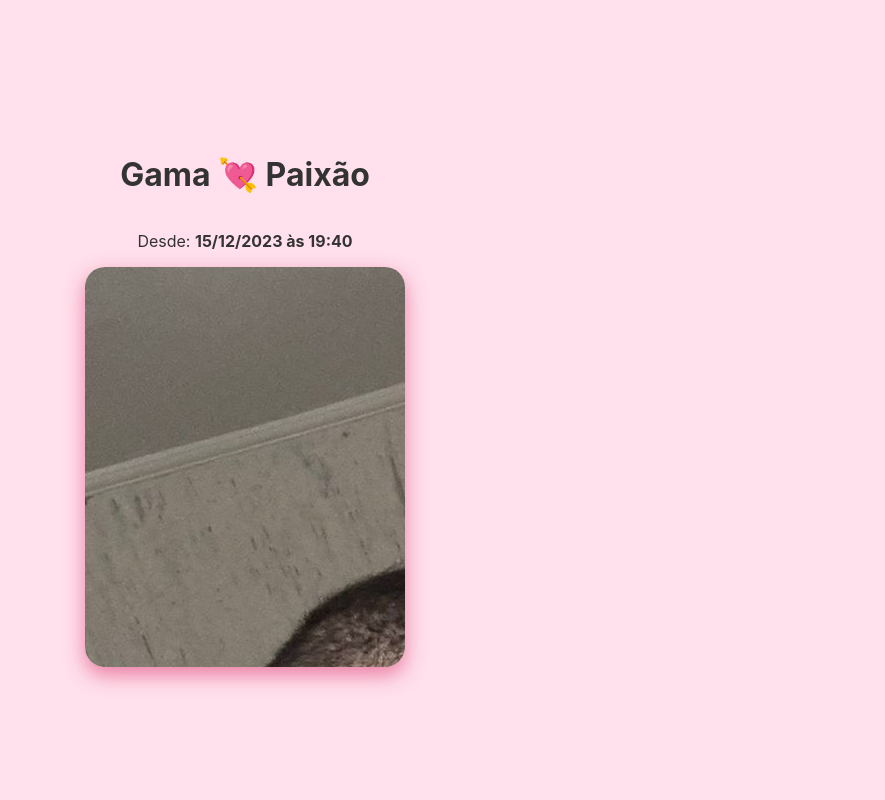
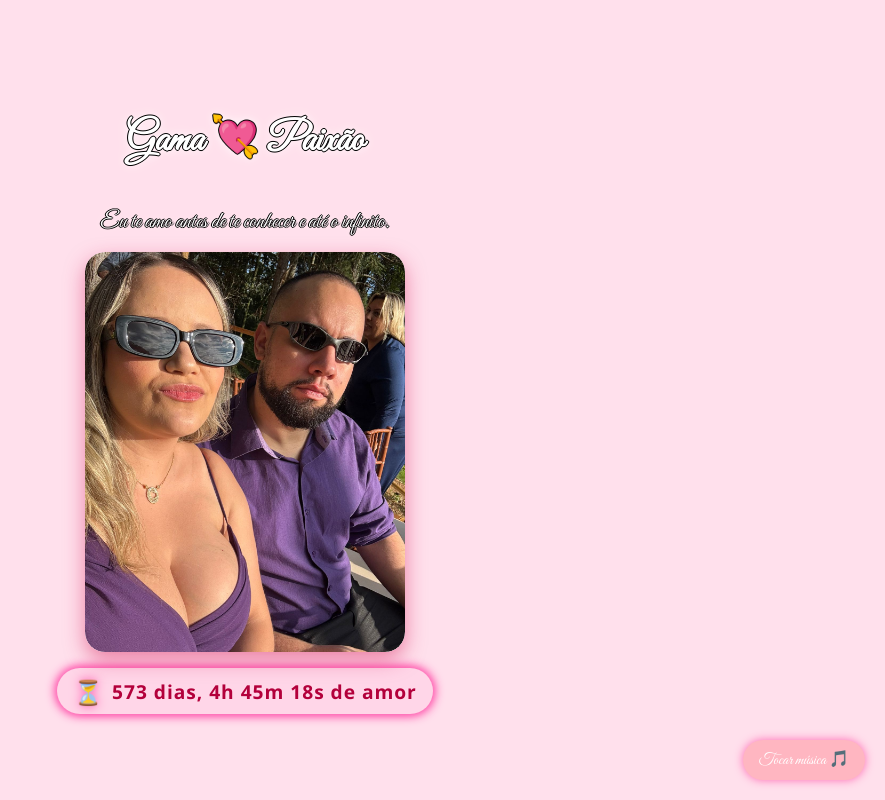
Before and after one commit to OGKussh1/Paixao-da-vida, a plain HTML site: page index.html in a window 1280 px wide. Shown: the whole page, without its empty margins (395-1280 px from the left). Drawn offline with Linux system fonts and the light colour scheme.

Commit message:
Atualiza layout do site: carrossel, contador e frase romântica

```diff
--- a/index.html
+++ b/index.html
@@ -5,13 +5,14 @@
   <meta name="viewport" content="width=device-width, initial-scale=1.0" />
   <title>Gama 💘 Paixão</title>
   <link rel="stylesheet" href="style.css" />
+  <link href="https://fonts.googleapis.com/css2?family=Great+Vibes&display=swap" rel="stylesheet" />
 </head>
 <body>
 
-  <!-- YouTube player invisível com autoplay e som -->
+  <!-- Player YouTube invisível -->
   <div id="youtube-background">
-    <iframe
-      src="https://www.youtube.com/embed/zgaCZOQCpp8?autoplay=1&mute=0&loop=1&playlist=zgaCZOQCpp8"
+    <iframe id="ytplayer"
+      src=""
       frameborder="0"
       allow="autoplay"
       allowfullscreen
@@ -19,17 +20,18 @@
   </div>
 
   <div class="container">
-    <h1>Gama 💘 Paixão</h1>
-    <p>Desde: <strong>15/12/2023 às 19:40</strong></p>
-    <div id="contador"></div>
+    <h1 class="titulo-glitter">Gama 💘 Paixão</h1>
+    <p class="frase-romantica">Eu te amo antes de te conhecer e até o infinito.</p>
 
-    <div class="carrossel">
-      <img src="imagens/1.jpg" class="ativo" />
-      <img src="imagens/2.jpg" />
-      <img src="imagens/3.jpg" />
-      <!-- Adicione mais imagens aqui -->
+    <div id="carrossel-container" class="carrossel"></div>
+
+    <div id="contador" class="contador">
+      <span class="icone-relógio">⏳</span>
+      <span id="tempo-texto"></span>
     </div>
   </div>
+
+  <button id="playMusicBtn" onclick="tocarMusica()">Tocar música 🎵</button>
 
   <script src="script.js"></script>
 
--- a/script.js
+++ b/script.js
@@ -113,16 +113,3 @@ function tocarMusica() {
   player.src = "https://www.youtube.com/embed/zgaCZOQCpp8?autoplay=1&mute=0&loop=1&playlist=zgaCZOQCpp8";
   document.getElementById("playMusicBtn").style.display = "none";
 }
-document.getElementById('playMusicBtn').addEventListener('click', () => {
-  // Mostrar o iframe (agora ele está width=0 height=0, vamos ajustar só aqui)
-  const ytDiv = document.getElementById('youtube-background');
-  ytDiv.style.width = '1px';  // coloca tamanho visível
-  ytDiv.style.height = '1px';
-
-  // Recarrega o iframe com mute=0 para ativar som
-  const iframe = ytDiv.querySelector('iframe');
-  iframe.src = "https://www.youtube.com/embed/zgaCZOQCpp8?autoplay=1&mute=0&loop=1&playlist=zgaCZOQCpp8";
-
-  // Esconde o botão depois de tocar
-  document.getElementById('playMusicBtn').style.display = 'none';
-});
--- a/style.css
+++ b/style.css
@@ -1,14 +1,17 @@
 html, body {
   height: 100%;
   margin: 0;
+  padding: 0;
   background: #ffe0ec;
   font-family: -apple-system, BlinkMacSystemFont, "Segoe UI", Roboto, Oxygen,
     Ubuntu, Cantarell, "Open Sans", "Helvetica Neue", sans-serif;
   color: #333;
+  overflow: hidden;
 }
 
 .container {
   height: 100vh;
+  max-height: 100vh;
   display: flex;
   flex-direction: column;
   align-items: center;
@@ -16,41 +19,34 @@ html, body {
   padding: 1rem;
   box-sizing: border-box;
   text-align: center;
+  gap: 1rem;
 }
 
-/* Título branco com contorno preto interno e glow branco */
 .titulo-glitter {
-  position: relative;
   font-family: 'Great Vibes', cursive;
-  font-size: 3rem;
+  font-size: 2.5rem;
   color: white;
   user-select: none;
-
   text-shadow:
-    /* contorno preto interno */
     1px 0 0 black,
     -1px 0 0 black,
     0 1px 0 black,
     0 -1px 0 black,
-    1px 1px 0 black,
-    -1px -1px 0 black,
-    1px -1px 0 black,
-    -1px 1px 0 black,
-
-    /* brilho branco suave */
     0 0 8px rgba(255, 255, 255, 0.7),
     0 0 15px rgba(255, 255, 255, 0.5);
-  z-index: 1;
 }
 
-.no-glitter {
+.frase-romantica {
+  font-family: 'Great Vibes', cursive;
+  font-size: 1.4rem;
   color: white;
   text-shadow:
-    0 0 5px #fff,
-    0 0 10px #fff;
-  font-size: 3.2rem;
-  vertical-align: middle;
-  user-select: none;
+    1px 0 0 black,
+    -1px 0 0 black,
+    0 1px 0 black,
+    0 -1px 0 black,
+    0 0 8px rgba(255, 255, 255, 0.7);
+  margin: 0;
 }
 
 .carrossel {
@@ -61,7 +57,6 @@ html, body {
   box-shadow: 0 8px 20px rgba(216, 30, 91, 0.5);
   background: #fff0f6;
   position: relative;
-  margin: 0 auto;
 }
 
 .midia {
@@ -72,35 +67,25 @@ html, body {
   border-radius: 20px;
 }
 
-@keyframes brilho {
-  from { opacity: 0.6; }
-  to { opacity: 1; }
-}
-
 .contador {
-  margin-top: 1.5rem;
-  font-size: 1.3rem;
+  font-size: 1.2rem;
   font-weight: 700;
   color: #b3003b;
-  user-select: none;
-  display: inline-flex;
+  display: flex;
   align-items: center;
   justify-content: center;
-  gap: 0.6rem;
   background: #ffd6e8;
   padding: 0.4rem 1rem;
   border-radius: 25px;
-  box-shadow:
-    0 0 8px #ff69b4,
-    0 0 12px #ff1493;
+  box-shadow: 0 0 8px #ff69b4, 0 0 12px #ff1493;
   font-family: 'Segoe UI', Tahoma, Geneva, Verdana, sans-serif;
   letter-spacing: 0.05em;
-  margin-left: auto;
-  margin-right: auto;
+  user-select: none;
 }
 
 .icone-relógio {
   font-size: 1.5rem;
+  margin-right: 0.5rem;
   animation: brilho 3s infinite alternate ease-in-out;
 }
 
```
